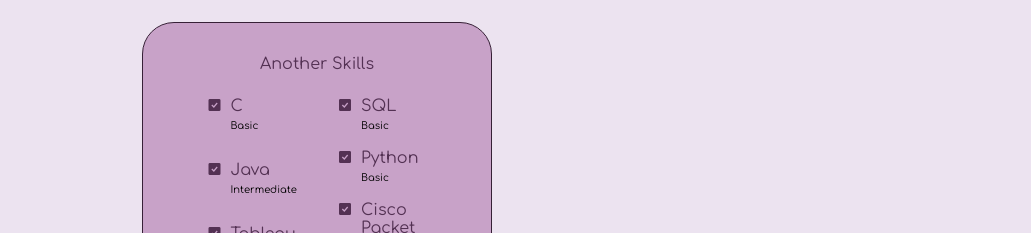
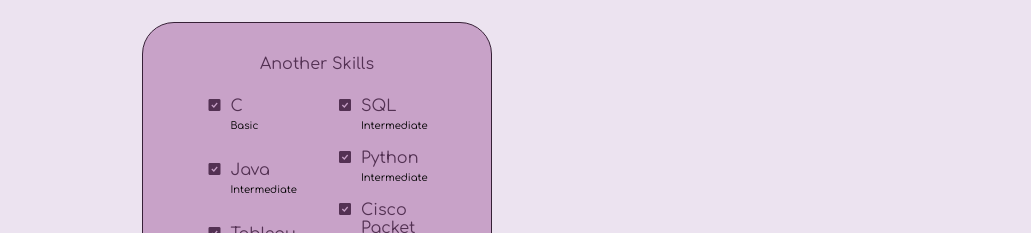
Before and after one commit to wandasafira/wanda-portofolio, a React (Create React App) app: page / in a window 1280 px wide. Shown: the part 1695-1928 px from the top of the page, without its empty margins (124-1155 px from the left). Built offline with nearby package versions, Linux system fonts and the light colour scheme.

Commit message:
Update AnotherSkills.jsx

```diff
--- a/src/components/Skills/AnotherSkills.jsx
+++ b/src/components/Skills/AnotherSkills.jsx
@@ -40,7 +40,7 @@ const Anotherskills = () => {
 
                 <div>
                     <h3 className="skills__name">SQL</h3>
-                    <span className="skills__level">Basic</span>
+                    <span className="skills__level">Intermediate</span>
                 </div>
                 </div>
 
@@ -49,7 +49,7 @@ const Anotherskills = () => {
 
                 <div>
                     <h3 className="skills__name">Python</h3>
-                    <span className="skills__level">Basic</span>
+                    <span className="skills__level">Intermediate</span>
                 </div>
                 </div>
                 <div className="skills__data">
```
